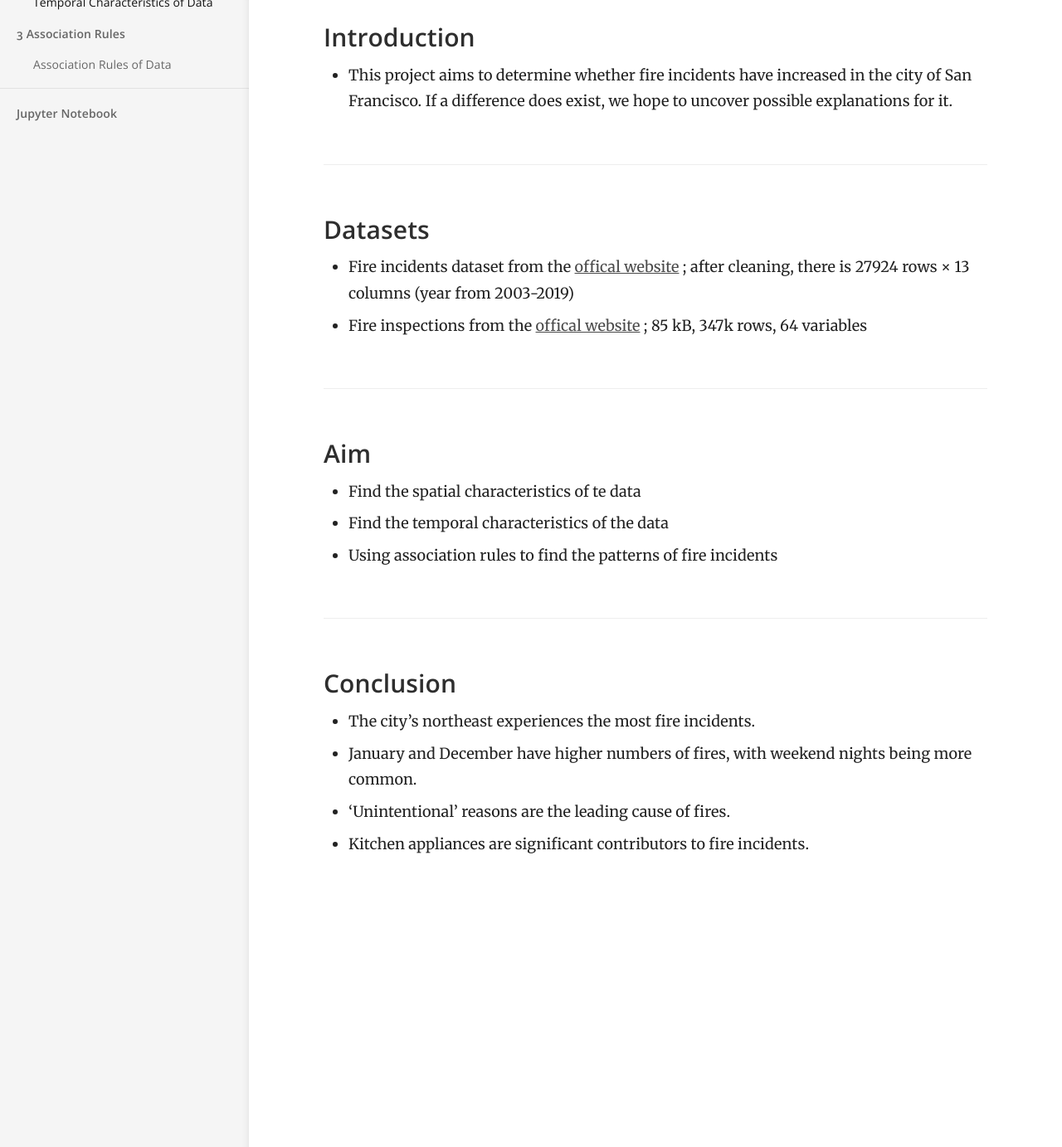
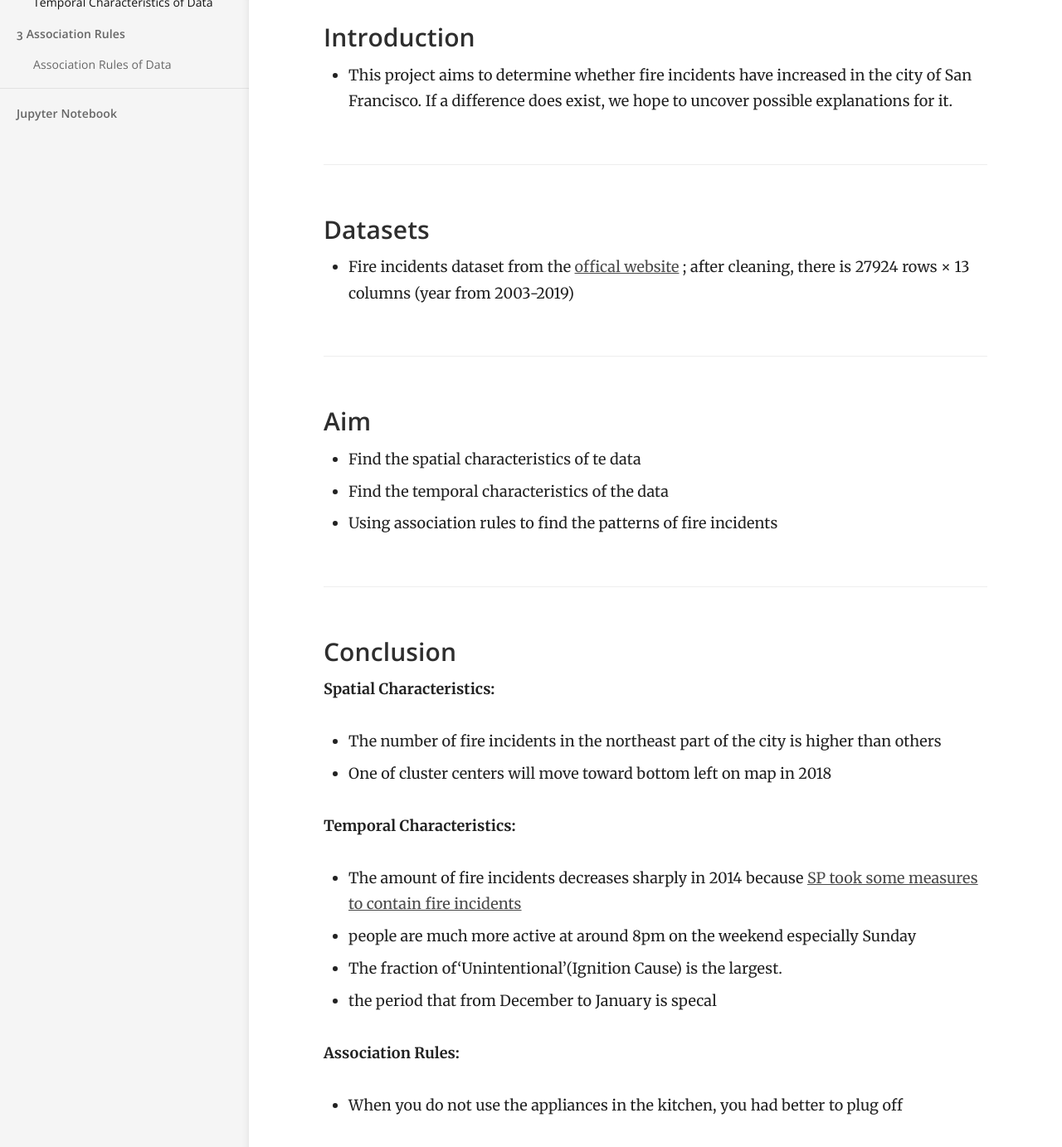
Before and after one commit to chen-si-tong/chen-si-tong.github.io, a Jekyll site: the page built from index.md, in a window 1280 px wide and 1400 px high, scrolled down 330 px. Shown: the top 1383 px of the window at 83% size. Built offline with Jekyll 4.4.1, drawn with Linux system fonts in a browser that asks for light colours.

```diff
--- a/index.md
+++ b/index.md
@@ -7,7 +7,6 @@ title: San Francisco - Fire Incidents Data Analysis
 
 ### Datasets
 * Fire incidents dataset from the [offical website](https://datasf.org/opendata/) ; after cleaning, there is 27924 rows × 13 columns (year from 2003-2019)
-* Fire inspections from the [offical website](https://datasf.org/opendata/) ; 85 kB, 347k rows, 64 variables
 
 
 ### Aim
@@ -16,7 +15,19 @@ title: San Francisco - Fire Incidents Data Analysis
 * Using association rules to find the patterns of fire incidents
 
 ### Conclusion
-* The city's northeast experiences the most fire incidents.
-* January and December have higher numbers of fires, with weekend nights being more common.
-* 'Unintentional' reasons are the leading cause of fires.
-* Kitchen appliances are significant contributors to fire incidents.
+
+**Spatial Characteristics:**
+
+* The number of fire incidents in the northeast part of the city is higher than others
+* One of cluster centers will move toward bottom left on map in 2018
+
+**Temporal Characteristics:**
+
+* The amount of fire incidents decreases sharply in 2014 because [SP took some measures to contain fire incidents]((https://www.cbsnews.com/sanfrancisco/news/Snew-sf-budget-allows-for-hundreds-more-police-officers-firefighters/))
+* people are much more active at around 8pm on the weekend especially Sunday
+* The fraction of‘Unintentional’(Ignition Cause) is the largest.
+* the period that from December to January is specal
+
+**Association Rules:**
+
+* When you do not use the appliances in the kitchen, you had better to plug off
```
Also changed, not shown: _docs/1 Spatial Characteristics/Spatial Characteristics of Data.md (+11 -8 lines), _docs/2 Temporal Characteristics/Analysis.md (+30 -18 lines).
